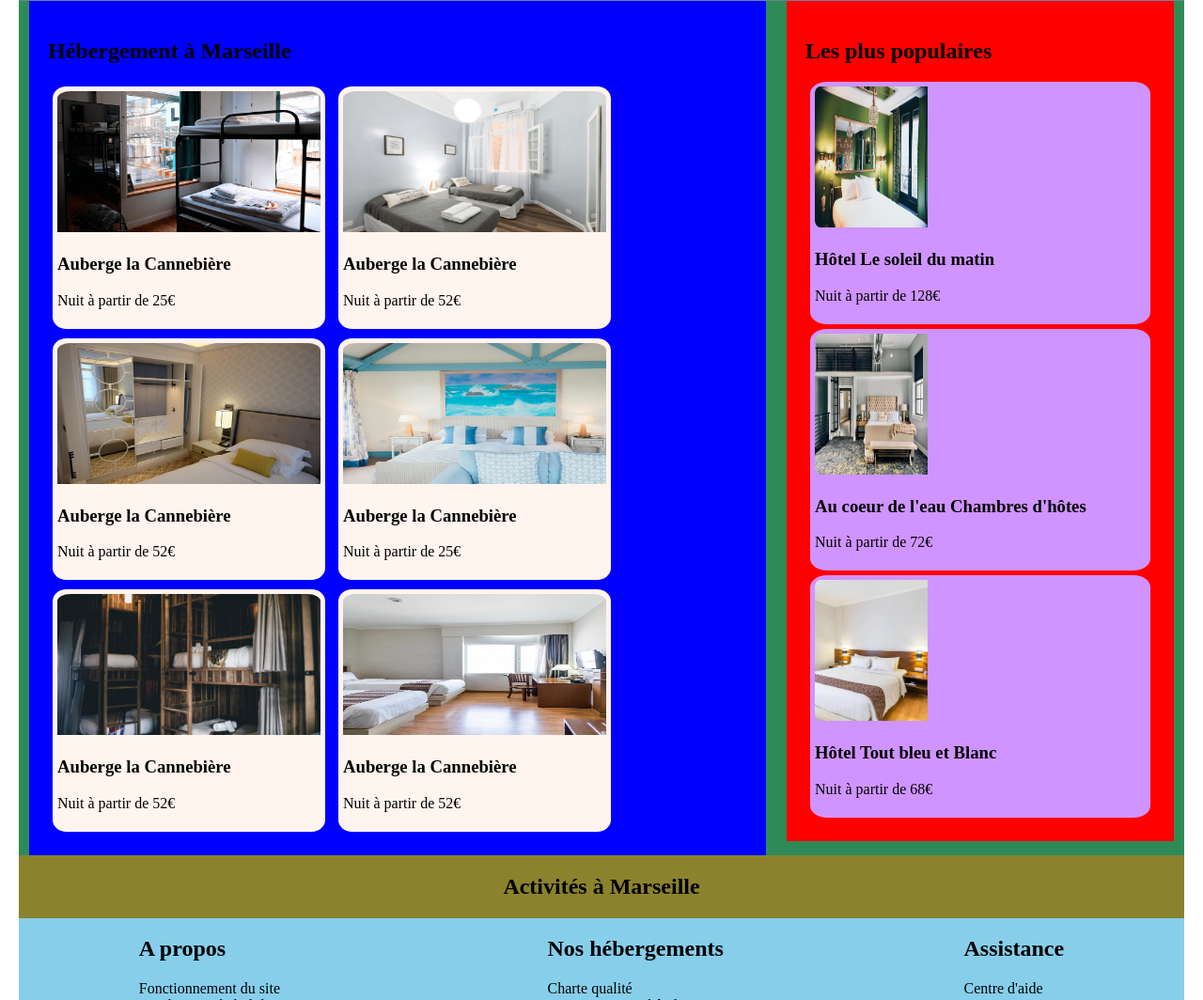
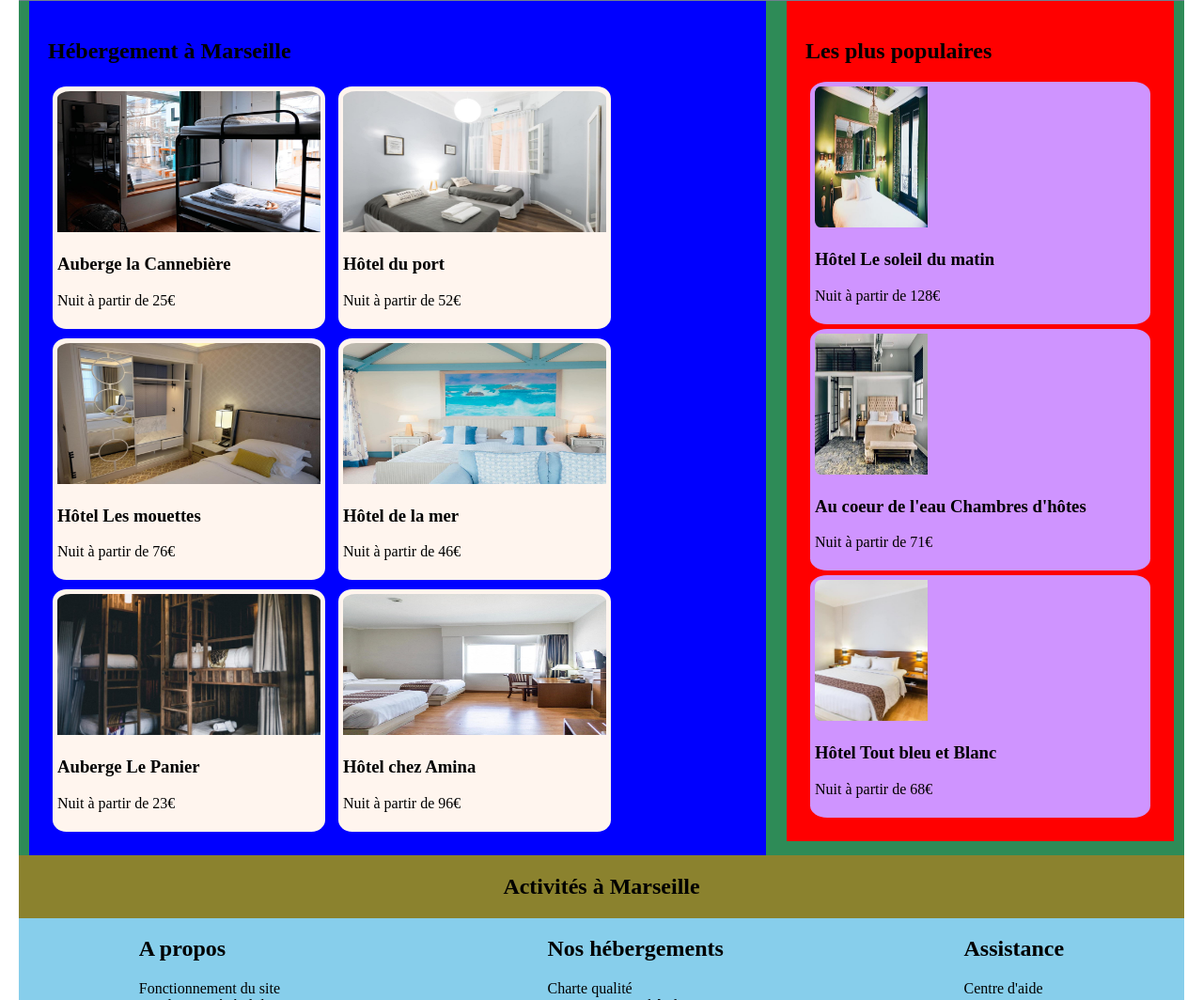
Before and after one commit to Verynicedev/Eddydupuis_2_27072021, a plain HTML site: page index.html in a window 1280 px wide. Shown: the part 573-1637 px from the top of the page at 94% size. Drawn offline with Linux system fonts and the light colour scheme.

Commit message:
upload text

```diff
--- a/index.html
+++ b/index.html
@@ -50,28 +50,28 @@
             </div>
             <div>
                 <a href=""><img src="images/hebergements/3_medium/fred-kleber-gTbaxaVLvsg-unsplash.jpg" alt=""></a>
-                <h3>Auberge la Cannebière</h3>
+                <h3>Hôtel du port</h3>
                 <p>Nuit à partir de 52€</p>
             </div>
             <div>
                 <a href=""><img src="images/hebergements/3_medium/reisetopia-B8WIgxA_PFU-unsplash.jpg" alt=""></a>
-                <h3>Auberge la Cannebière</h3>
-                <p>Nuit à partir de 52€</p>
+                <h3>Hôtel Les mouettes</h3>
+                <p>Nuit à partir de 76€</p>
             </div>
             <div>
                 <a href=""><img src="images/hebergements/3_medium/annie-spratt-Eg1qcIitAuA-unsplash.jpg" alt=""></a>
-                <h3>Auberge la Cannebière</h3>
-                <p>Nuit à partir de 25€</p>
+                <h3>Hôtel de la mer</h3>
+                <p>Nuit à partir de 46€</p>
             </div>
             <div>
                 <a href=""><img src="images/hebergements/3_medium/nicate-lee-kT-ZyaiwBe0-unsplash.jpg" alt=""></a>
-                <h3>Auberge la Cannebière</h3>
-                <p>Nuit à partir de 52€</p>
+                <h3>Auberge Le Panier</h3>
+                <p>Nuit à partir de 23€</p>
             </div>
             <div>
                 <a href=""><img src="images/hebergements/3_medium/febrian-zakaria-M6S1WvfW68A-unsplash.jpg" alt=""></a>
-                <h3>Auberge la Cannebière</h3>
-                <p>Nuit à partir de 52€</p>
+                <h3>Hôtel chez Amina</h3>
+                <p>Nuit à partir de 96€</p>
             </div>
         </div>
         <div class="content2">
@@ -84,7 +84,7 @@
             <div>
                 <a href=""><img src="images/hebergements/4_small/aw-creative-VGs8z60yT2c-unsplash.jpg" alt=""></a>
                 <h3>Au coeur de l'eau Chambres d'hôtes</h3>
-                <p>Nuit à partir de 72€</p>
+                <p>Nuit à partir de 71€</p>
             </div>
             <div>
                 <a href=""><img src="images/hebergements/4_small/febrian-zakaria-sjvU0THccQA-unsplash.jpg" alt=""></a>
```
